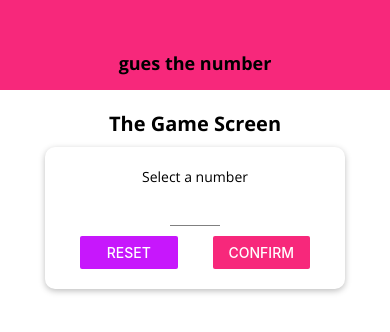
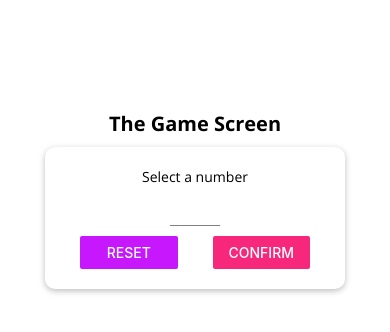
Before and after one commit to VukasinVujic/React_Native_Udemy_Maximilian_2_guess_number_game, a React Native app: screen / in a window 390 px wide. Shown: the top 332 px of the page. Built offline with nearby package versions, Linux system fonts and the light colour scheme.

Commit message:
Adding Platform.OS and select

```diff
--- a/components/Header.js
+++ b/components/Header.js
@@ -1,24 +1,44 @@
 import React from "react";
 
-import { View, Text, StyleSheet } from "react-native";
+import { View, Text, StyleSheet, Platform } from "react-native";
 import Colors from "../constants/colors";
 import TitleText from "./TitleText";
 const Header = (props) => {
   return (
-    <View style={styles.header}>
-      <TitleText>{props.title}</TitleText>
+    <View
+      style={{
+        ...styles.headerBase,
+        // Base on platform, use styles.headerIOS or styles.headerAndroid
+        ...Platform.select({
+          ios: styles.headerIOS,
+          android: styles.headerAndroid,
+        }),
+      }}
+    >
+      <TitleText style={styles.title}>{props.title}</TitleText>
     </View>
   );
 };
 
 const styles = StyleSheet.create({
-  header: {
+  headerBase: {
     width: "100%",
     height: 90,
     paddingTop: 36,
-    backgroundColor: Colors.primary,
+    // backgroundColor: Colors.primary,
     alignItems: "center",
     justifyContent: "center",
+  },
+  headerIOS: {
+    backgroundColor: "white",
+    borderBottomColor: "#ccc",
+    borderBottomWidth: 1,
+  },
+  headerAndroid: {
+    backgroundColor: Colors.primary,
+  },
+  title: {
+    color: Platform.OS === "ios" ? Colors.primary : "white",
   },
 });
 
```
